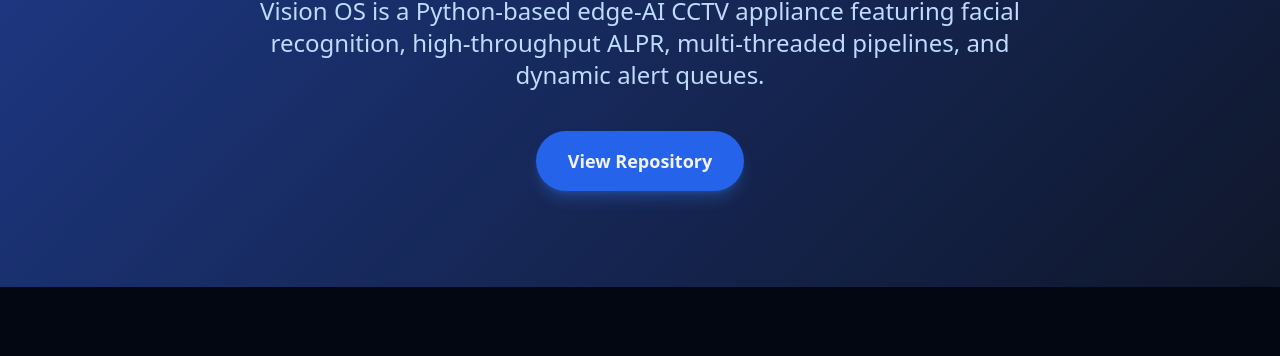
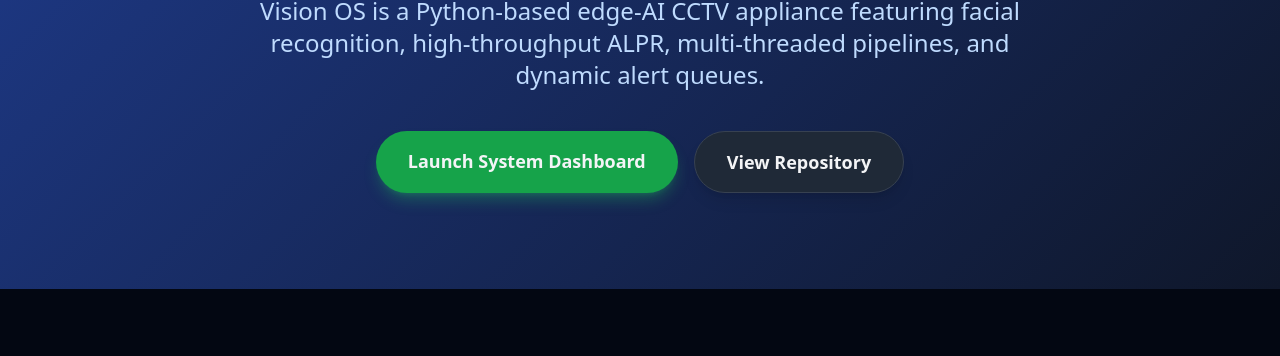
Before and after one commit to 093rjain-ro/vision-os-, a plain HTML site: page index.html in a window 1280 px wide. Shown: the part 278-634 px from the top of the page. Drawn offline with nearby package versions, Linux system fonts and the light colour scheme.

Commit message:
UI: Add Launch System button to landing page

```diff
--- a/index.html
+++ b/index.html
@@ -33,7 +33,8 @@
             Vision OS is a Python-based edge-AI CCTV appliance featuring facial recognition, high-throughput ALPR, multi-threaded pipelines, and dynamic alert queues.
         </p>
         <div class="flex justify-center space-x-4">
-            <a href="https://github.com/093rjain-ro/vision-os-" target="_blank" class="px-8 py-4 bg-blue-600 hover:bg-blue-500 rounded-full text-lg font-bold shadow-lg shadow-blue-500/30 transition transform hover:-translate-y-1">View Repository</a>
+            <a href="http://localhost:8501" target="_blank" class="px-8 py-4 bg-green-600 hover:bg-green-500 rounded-full text-lg font-bold shadow-lg shadow-green-500/30 transition transform hover:-translate-y-1">Launch System Dashboard</a>
+            <a href="https://github.com/093rjain-ro/vision-os-" target="_blank" class="px-8 py-4 bg-gray-800 hover:bg-gray-700 border border-gray-700 rounded-full text-lg font-bold shadow-lg transition transform hover:-translate-y-1">View Repository</a>
         </div>
     </section>
 
```
